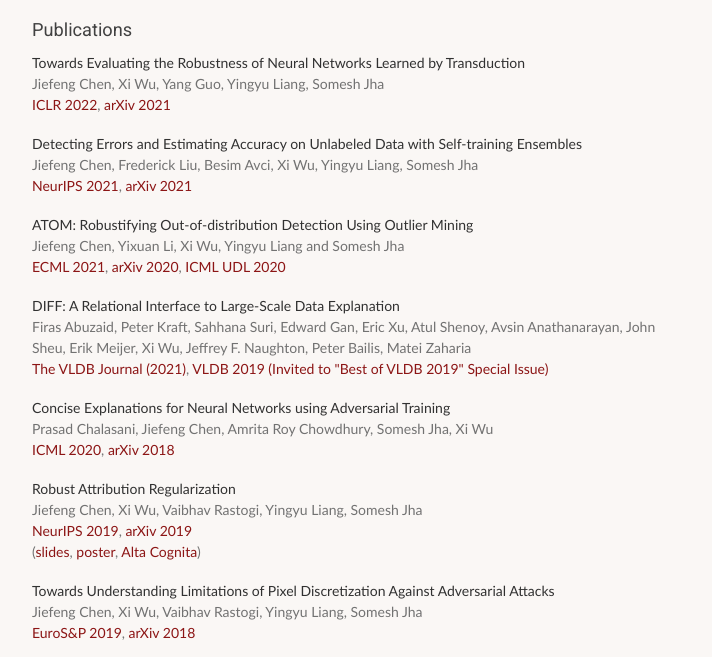
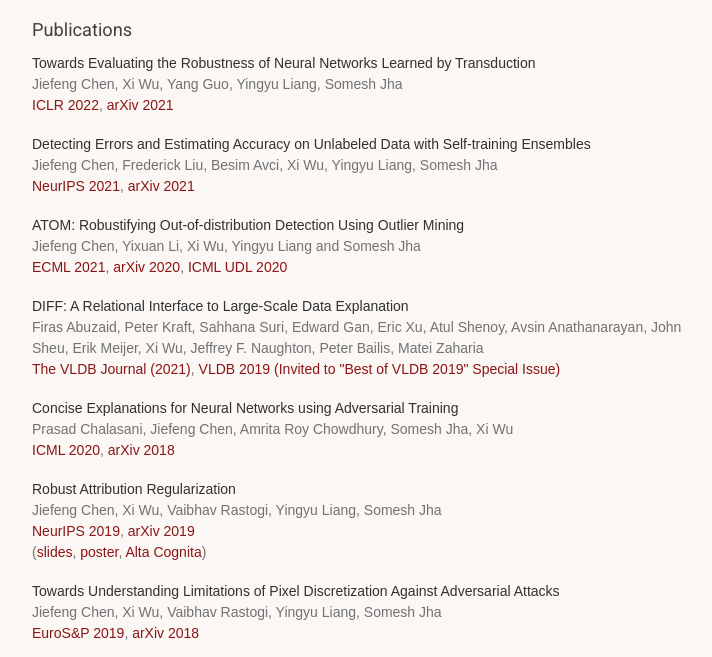
Before and after one commit to andrewxiwu/andrewxiwu.github.io, a plain HTML site: page index.html in a window 1280 px wide. Shown: the part 222-879 px from the top of the page, without its empty margins (276-988 px from the left). Drawn offline with Linux system fonts and the light colour scheme; a web font is replaced by a local one.

Commit message:
try proxima-nova

```diff
--- a/stylesheets/wuxi.css
+++ b/stylesheets/wuxi.css
@@ -9,7 +9,7 @@ ul,ol,li,h1,h2,h3,h4,h5,h6,pre,form,body,html,p,blockquote,fieldset,input{
  */
 body {
   background-color: #FAF7F5;
-  font-family: calibri, sans-serif;
+  font-family: proxima-nova, sans-serif;
   font-size: 14px;
   font-style: normal;
   font-weight: 400;
```
